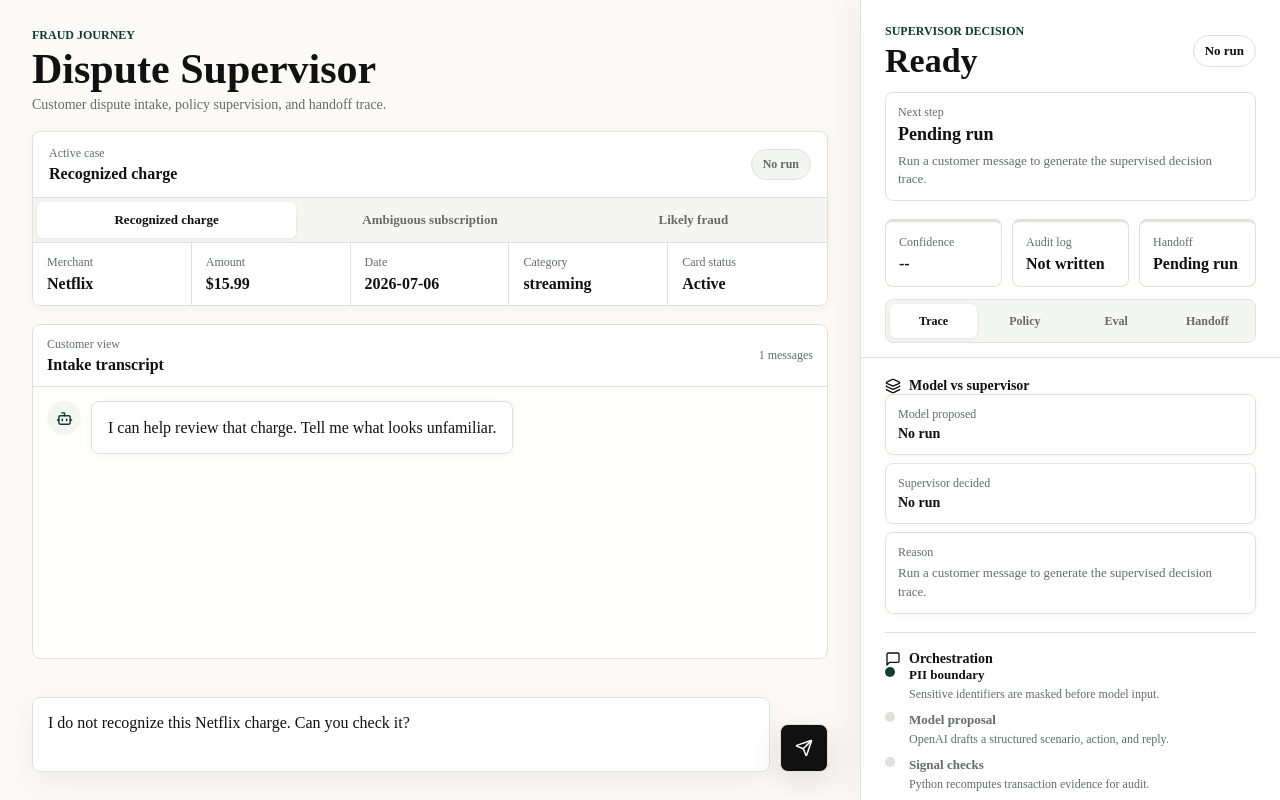
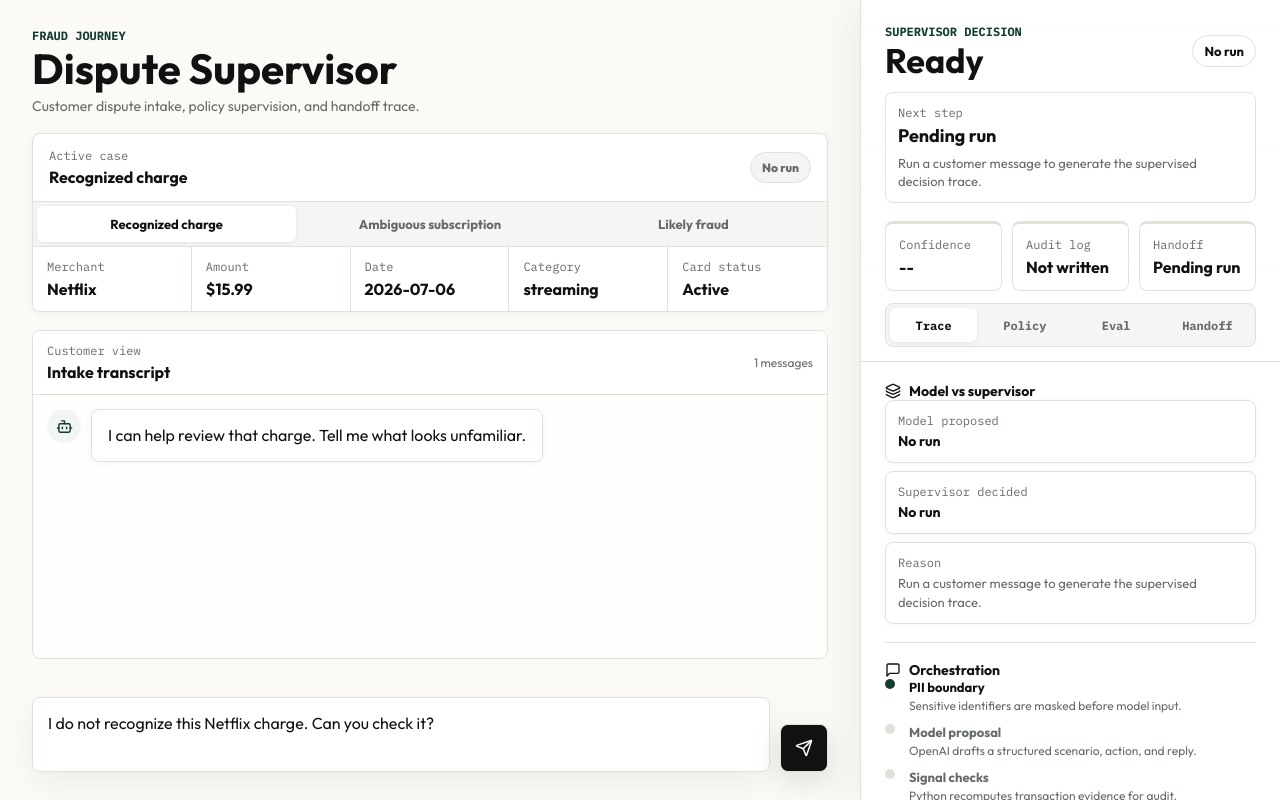
Before and after one commit to jdmc24/fraudjourney, a Next.js app in the folder frontend/: page / in a window 1280 px wide. Built offline with nearby package versions, Linux system fonts and the light colour scheme.

Commit message:
Fix deployed font variables

```diff
--- a/frontend/src/app/globals.css
+++ b/frontend/src/app/globals.css
@@ -12,10 +12,6 @@
   --red: #b42318;
   --rail-accent: var(--line);
   --rail-tint: #ffffff;
-  --font-body: var(--font-outfit), ui-sans-serif, system-ui, -apple-system, BlinkMacSystemFont, "Segoe UI", sans-serif;
-  --font-mono: var(--font-ibm-plex-mono), ui-monospace, SFMono-Regular, Menlo, Monaco, Consolas, "Liberation Mono",
-    monospace;
-  --font-heading: var(--font-outfit), ui-sans-serif, system-ui, sans-serif;
   --shadow: 0 20px 70px rgba(17, 17, 17, 0.1);
 }
 
@@ -27,7 +23,7 @@ body {
   margin: 0;
   background: var(--bg);
   color: var(--ink);
-  font-family: var(--font-body);
+  font-family: var(--font-outfit), ui-sans-serif, system-ui, -apple-system, BlinkMacSystemFont, "Segoe UI", sans-serif;
 }
 
 button,
@@ -102,7 +98,7 @@ textarea {
 .eyebrow {
   margin: 0 0 5px;
   color: var(--green);
-  font-family: var(--font-mono);
+  font-family: var(--font-ibm-plex-mono), ui-monospace, SFMono-Regular, Menlo, Monaco, Consolas, "Liberation Mono", monospace;
   font-size: 12px;
   font-weight: 700;
   text-transform: uppercase;
@@ -116,7 +112,7 @@ p {
 }
 
 h1 {
-  font-family: var(--font-heading);
+  font-family: var(--font-outfit), ui-sans-serif, system-ui, sans-serif;
   font-size: 42px;
   font-weight: 700;
   line-height: 1;
@@ -129,7 +125,7 @@ h1 {
 }
 
 h2 {
-  font-family: var(--font-heading);
+  font-family: var(--font-outfit), ui-sans-serif, system-ui, sans-serif;
   font-size: 34px;
   font-weight: 700;
   line-height: 1;
@@ -190,7 +186,7 @@ h3 {
 .decision-compare span {
   display: block;
   color: var(--muted);
-  font-family: var(--font-mono);
+  font-family: var(--font-ibm-plex-mono), ui-monospace, SFMono-Regular, Menlo, Monaco, Consolas, "Liberation Mono", monospace;
   font-size: 12px;
   margin-bottom: 4px;
 }
@@ -284,7 +280,7 @@ h3 {
 .metric-grid span {
   display: block;
   color: var(--muted);
-  font-family: var(--font-mono);
+  font-family: var(--font-ibm-plex-mono), ui-monospace, SFMono-Regular, Menlo, Monaco, Consolas, "Liberation Mono", monospace;
   font-size: 12px;
   margin-bottom: 5px;
 }
@@ -556,7 +552,7 @@ h3 {
   display: block;
   margin-top: 6px;
   color: var(--muted);
-  font-family: var(--font-mono);
+  font-family: var(--font-ibm-plex-mono), ui-monospace, SFMono-Regular, Menlo, Monaco, Consolas, "Liberation Mono", monospace;
   font-size: 11px;
   line-height: 1.25;
   overflow-wrap: anywhere;
@@ -591,7 +587,7 @@ h3 {
   background: transparent;
   color: var(--muted);
   cursor: pointer;
-  font-family: var(--font-mono);
+  font-family: var(--font-ibm-plex-mono), ui-monospace, SFMono-Regular, Menlo, Monaco, Consolas, "Liberation Mono", monospace;
   font-size: 12px;
   font-weight: 800;
 }
@@ -646,7 +642,7 @@ h3 {
 .policy-row span {
   display: block;
   color: var(--muted);
-  font-family: var(--font-mono);
+  font-family: var(--font-ibm-plex-mono), ui-monospace, SFMono-Regular, Menlo, Monaco, Consolas, "Liberation Mono", monospace;
   font-size: 12px;
   margin-bottom: 4px;
 }
@@ -788,7 +784,7 @@ h3 {
   border-radius: 999px;
   padding: 4px 7px;
   color: var(--muted);
-  font-family: var(--font-mono);
+  font-family: var(--font-ibm-plex-mono), ui-monospace, SFMono-Regular, Menlo, Monaco, Consolas, "Liberation Mono", monospace;
   font-size: 11px;
 }
 
@@ -841,7 +837,7 @@ code {
   border-radius: 8px;
   background: color-mix(in srgb, var(--rail-tint) 56%, var(--panel-soft));
   padding: 10px;
-  font-family: var(--font-mono);
+  font-family: var(--font-ibm-plex-mono), ui-monospace, SFMono-Regular, Menlo, Monaco, Consolas, "Liberation Mono", monospace;
   font-size: 12px;
 }
 
```
